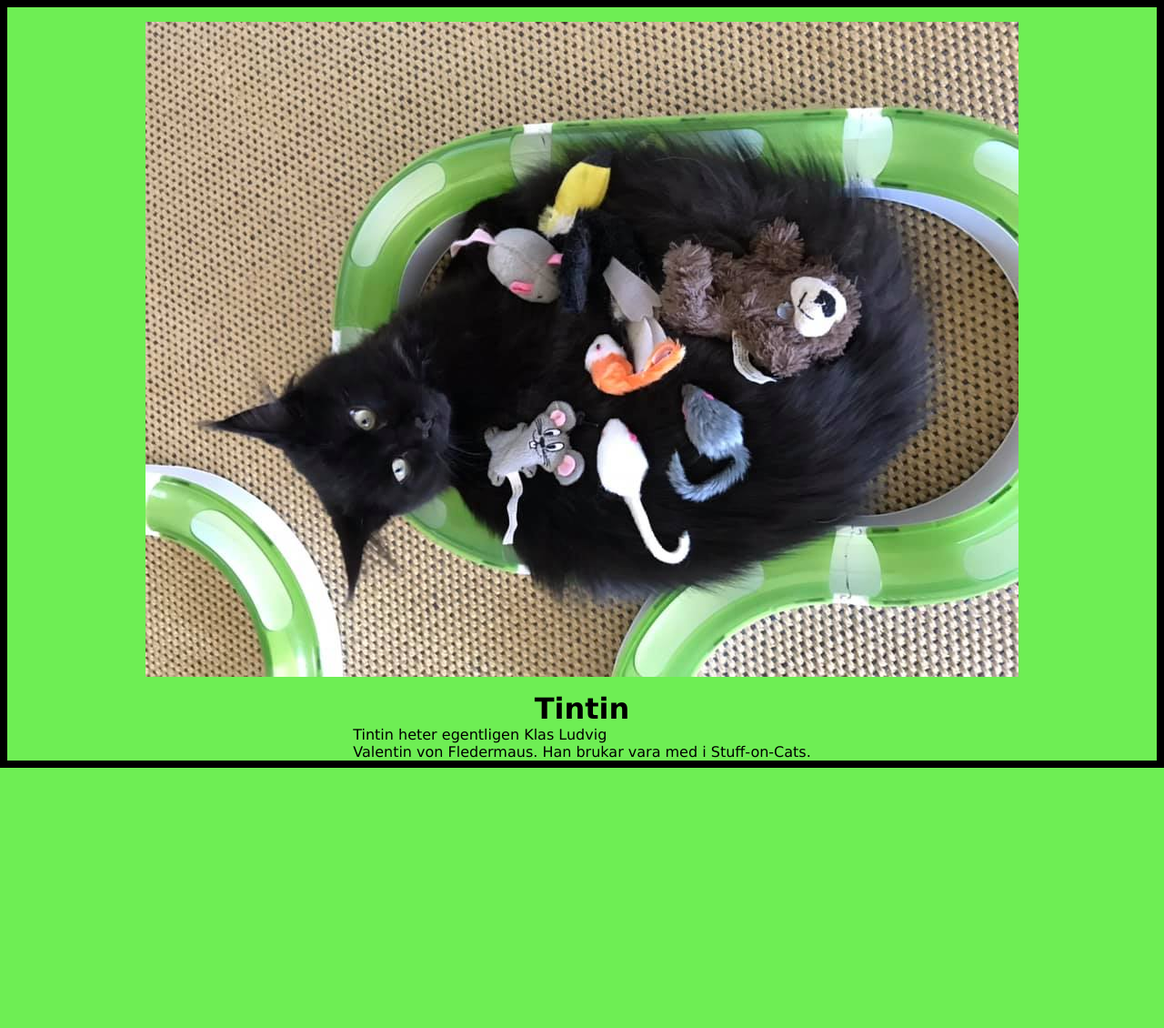
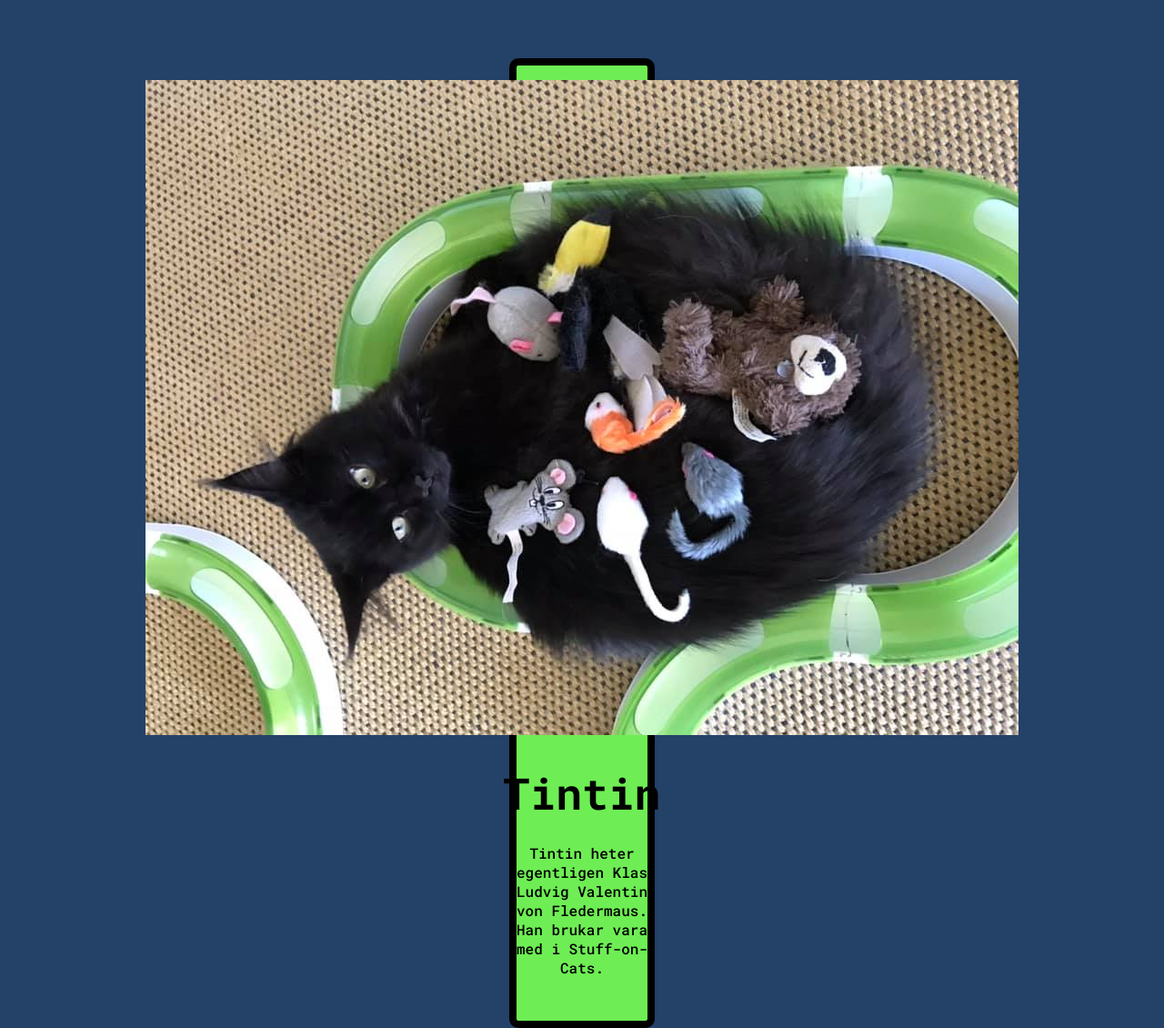
Before and after one commit to GitMicaFri/Min-fina-sida, a plain HTML site: page index.html in a window 1280 px wide. Shown: the whole page at 91% size. Before the commit the page ends 844 px from the top, so only its background shows below. Drawn offline with Linux system fonts and the light colour scheme; a web font is replaced by a local one.

Commit message:
trying again

```diff
--- a/index.html
+++ b/index.html
@@ -4,19 +4,23 @@
     <meta charset="UTF-8">
     <meta name="viewport" content="width=device-width, initial-scale=1.0">
     <link rel="stylesheet" href="style.css">
-    <title>Document</title>
+    <link rel="preconnect" href="https://fonts.googleapis.com">
+<link rel="preconnect" href="https://fonts.gstatic.com" crossorigin>
+<link href="https://fonts.googleapis.com/css2?family=Coming+Soon&family=Dancing+Script&family=Oldenburg&family=Open+Sans:wght@300;400;500;700&family=Roboto+Flex:opsz,wght@8..144,300;8..144,400;8..144,500&family=Roboto+Mono:ital,wght@0,300;0,400;0,500;0,700;1,300&family=Roboto:wght@400;500;700&display=swap" rel="stylesheet">
+    <title>Min fina sida om Tintin</title>
 </head>
 <body>
-
+    <div class="main-container">
     <header>
         <img src="./TintinsLeksaker.jpg" alt="Tintins leksaker">
     </header>
-    <div>
+    <div class=text-under-img>
     <h1>Tintin</h1>
-    <p>Tintin heter egentligen Klas Ludvig
-        <br> Valentin von Fledermaus.
+    <p>Tintin heter egentligen Klas Ludvig Valentin von Fledermaus.
+        <br>
     Han brukar vara med i Stuff-on-Cats.</p>
     </div>
+</div>
 
 </body>
 </html>
--- a/style.css
+++ b/style.css
@@ -2,26 +2,51 @@
     margin: 0;
     padding: 0;
     box-sizing: border-box;
+    font-family: 'Coming Soon', cursive;
+font-family: 'Dancing Script', cursive;
+font-family: 'Oldenburg', cursive;
+font-family: 'Open Sans', sans-serif;
+font-family: 'Roboto', sans-serif;
+font-family: 'Roboto Flex', sans-serif;
+font-family: 'Roboto Mono', monospace;
 }
 
 body {
-    background-color: rgb(110, 238, 84);
-    border: 8px solid black;
+   background-color:rgb(36, 65, 104);
 }
-header, div {
+header {
     display: flex;
     justify-content: center;
     margin-top: 1rem;
 }
 
-div {
+.main-container {
     display: flex;
     flex-direction: column;
     align-items: center;
+    background-color: rgb(110, 238, 84);
+    border: 8px solid black;
+    margin-top: 4rem;
+    margin-left: 35rem;
+    margin-right: 35rem;
+    border-radius: 10px;
 }
 
-h1, p {
-    font-family:'Lucida Sans', 'Lucida Sans Regular', 'Lucida Grande', 'Lucida Sans Unicode', Geneva, Verdana, sans-serif;
+.text-under-img {
+    display: flex;
+    flex-direction: column;
+    text-align: center;
+    padding: 2rem;
+}
+
+h1 {
+    margin-bottom: 1.5rem;
+    font-size: 3rem;
+}
+
+p {
+    margin-bottom: 1rem;
+    font-weight: 500;
 }
 
 
```
